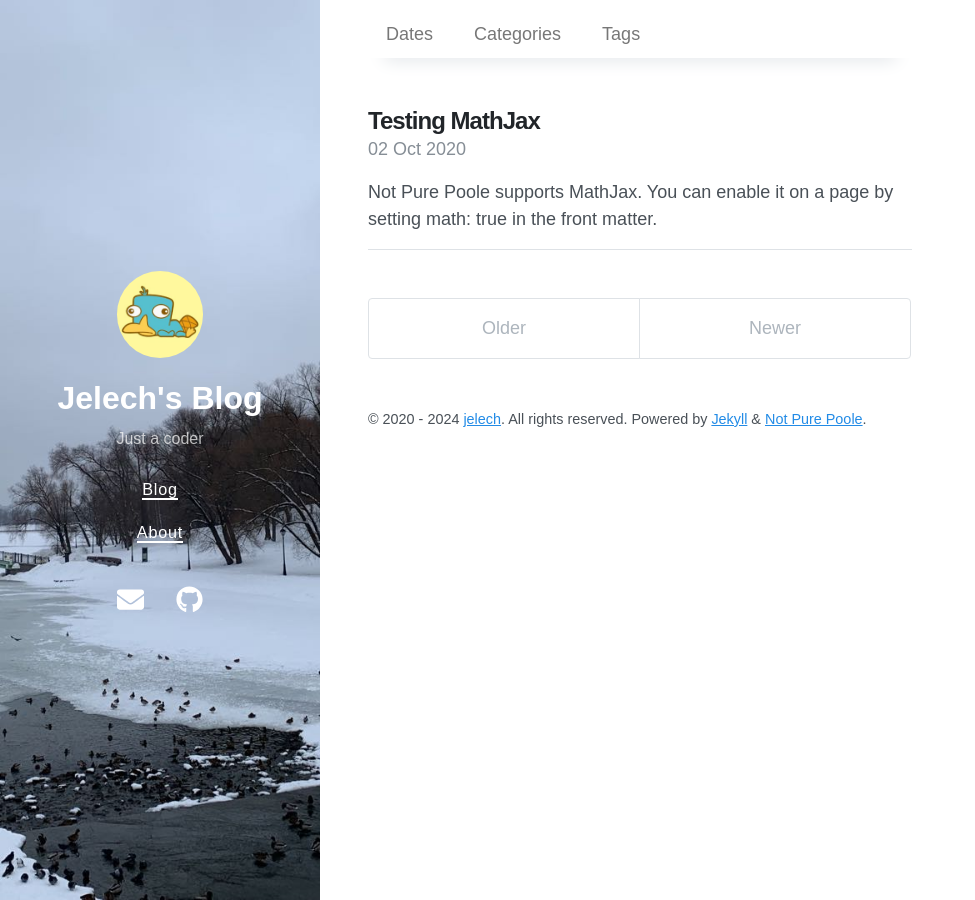
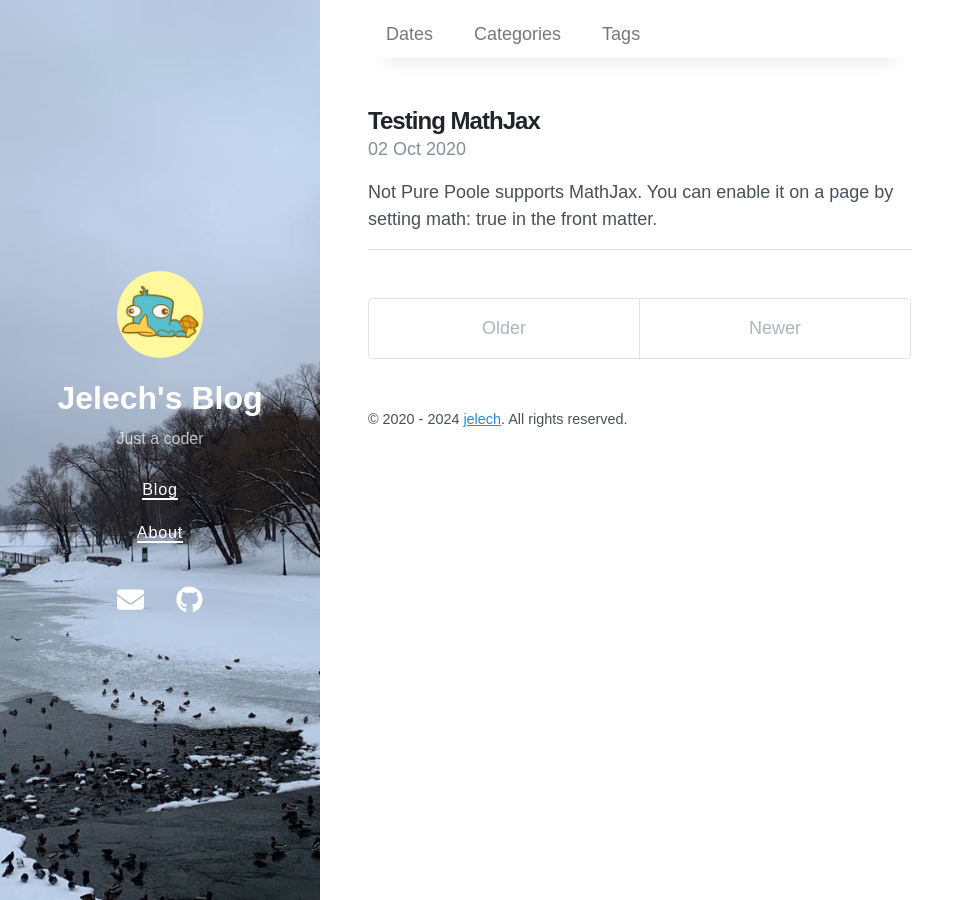
Before and after one commit to jelech/jelech.github.io, a Jekyll site: the page built from index.html, in a window 1280 px wide. Shown: the whole page, without its empty margins (0-975 px from the left). Built offline with Jekyll 4.4.1, drawn with Linux system fonts in a browser that asks for light colours; nearby versions of some CDN libraries; the list of posts is cut into pages by our own code.

Commit message:
feat: update theme

```diff
--- a/_includes/content.html
+++ b/_includes/content.html
@@ -4,14 +4,14 @@
 
 <footer class="footer">
   {%- assign year_from = site.posts[-1].date | date: '%Y' -%}
-  {%- assign year_to   = site.time | date: '%Y' -%}
+  {%- assign year_to = site.time | date: '%Y' -%}
   {%- if year_from == nil or year_from == year_to -%}
-    {%- assign year_string = year_from -%}
+  {%- assign year_string = year_from -%}
   {%- else -%}
-    {%- assign year_string = year_from | append: '&nbsp;' | append: '-' | append: '&nbsp;' | append: year_to -%}
+  {%- assign year_string = year_from | append: '&nbsp;' | append: '-' | append: '&nbsp;' | append: year_to -%}
   {%- endif -%}
   <small>
-    &copy; {{ year_string }} {% if site.author %}<a href="{{ site.author.url }}">{{ site.author.name }}</a>{% endif %}. All rights reserved.
-    Powered by <a href="https://jekyllrb.com/">Jekyll</a> & <a href="https://github.com/vszhub/not-pure-poole">Not Pure Poole</a>.
+    &copy; {{ year_string }} {% if site.author %}<a href="{{ site.author.url }}">{{ site.author.name }}</a>{% endif %}.
+    All rights reserved.
   </small>
 </footer>
--- a/_sass/_layout.scss
+++ b/_sass/_layout.scss
@@ -16,7 +16,7 @@
   padding-top: var(--spacer-2);
   padding-left: var(--spacer-2);
   padding-right: var(--spacer-2);
-  margin-left:  auto;
+  margin-left: auto;
   margin-right: auto;
   min-height: 100vh;
 }
@@ -72,6 +72,6 @@ footer {
 
 @media (min-width: $md-width) and (max-width: $lg-width) {
   .content {
-    width: 75%;
+    width: 85%;
   }
 }
```
